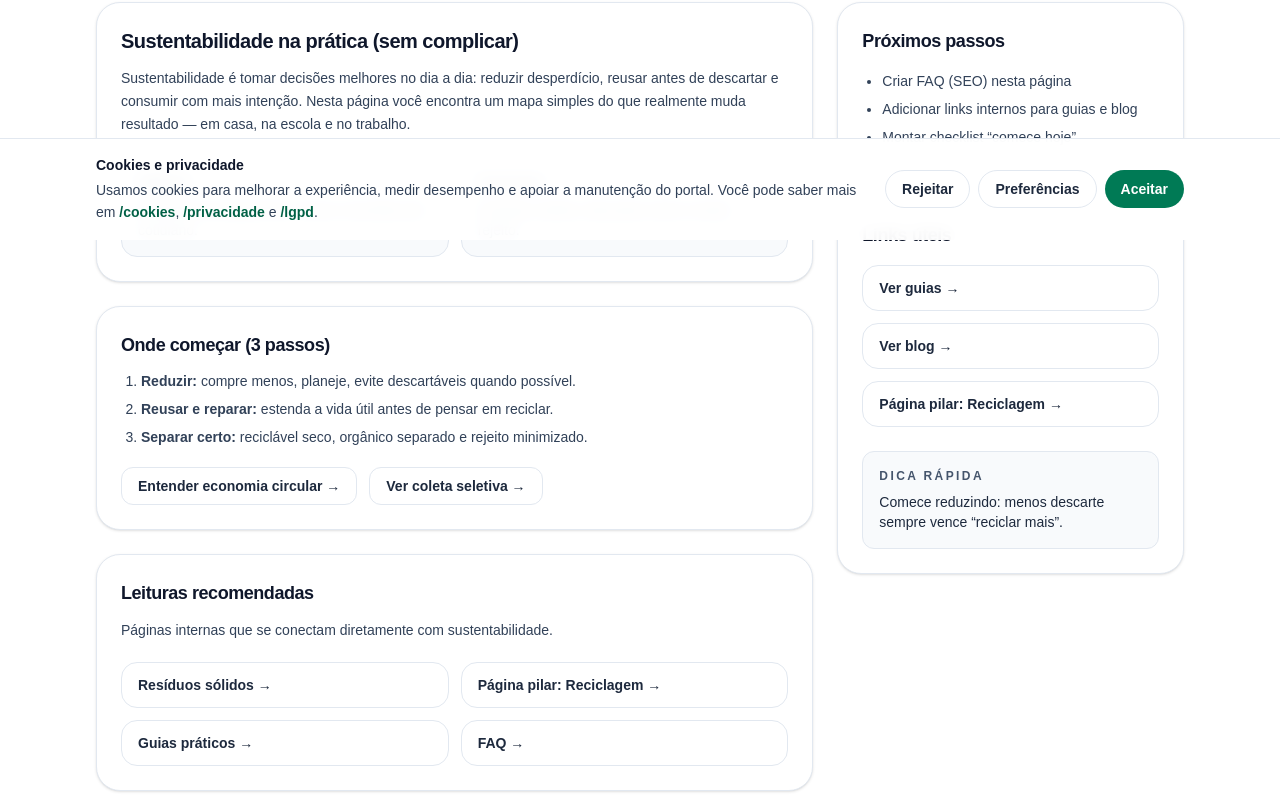
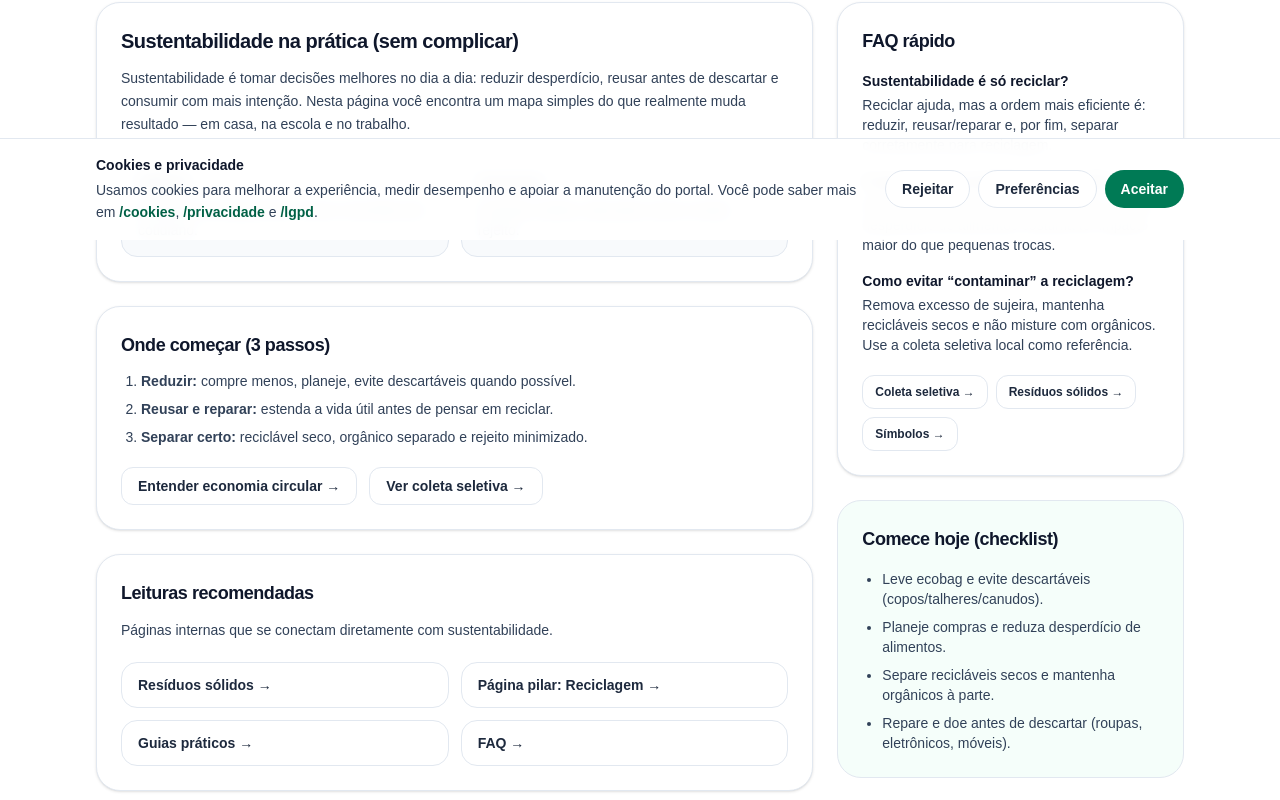
Before and after one commit to aieduardopompeu/reciclativa-portal, a Next.js app: page /sustentabilidade in a window 1280 px wide. Shown: the part 560-1360 px from the top of the page. Built offline with nearby package versions, Linux system fonts and the light colour scheme; no server answers.

Commit message:
chore: remove to-do from sustentabilidade sidebar

```diff
--- a/src/app/sustentabilidade/page.tsx
+++ b/src/app/sustentabilidade/page.tsx
@@ -192,14 +192,76 @@ export default function Page() {
 
           {/* Sidebar */}
           <aside className="space-y-6">
+            {/* FAQ rápido (substitui “Próximos passos”) */}
             <div className="rounded-3xl border border-slate-200 bg-white p-6 shadow-sm">
               <h3 className="text-lg font-extrabold tracking-tight text-slate-900">
-                Próximos passos
+                FAQ rápido
+              </h3>
+
+              <div className="mt-4 space-y-4 text-sm text-slate-700">
+                <div>
+                  <p className="font-semibold text-slate-900">
+                    Sustentabilidade é só reciclar?
+                  </p>
+                  <p className="mt-1">
+                    Reciclar ajuda, mas a ordem mais eficiente é: reduzir, reusar/reparar e,
+                    por fim, separar corretamente para reciclagem.
+                  </p>
+                </div>
+
+                <div>
+                  <p className="font-semibold text-slate-900">
+                    O que mais dá resultado no dia a dia?
+                  </p>
+                  <p className="mt-1">
+                    Evitar descartáveis, planejar compras e reduzir desperdício de alimentos
+                    costuma ter impacto maior do que pequenas trocas.
+                  </p>
+                </div>
+
+                <div>
+                  <p className="font-semibold text-slate-900">
+                    Como evitar “contaminar” a reciclagem?
+                  </p>
+                  <p className="mt-1">
+                    Remova excesso de sujeira, mantenha recicláveis secos e não misture com
+                    orgânicos. Use a coleta seletiva local como referência.
+                  </p>
+                </div>
+              </div>
+
+              <div className="mt-5 flex flex-wrap gap-2">
+                <Link
+                  href="/guias/coleta-seletiva"
+                  className="inline-flex rounded-xl border border-slate-200 bg-white px-3 py-2 text-xs font-semibold text-slate-800 hover:bg-slate-50"
+                >
+                  Coleta seletiva →
+                </Link>
+                <Link
+                  href="/residuos-solidos"
+                  className="inline-flex rounded-xl border border-slate-200 bg-white px-3 py-2 text-xs font-semibold text-slate-800 hover:bg-slate-50"
+                >
+                  Resíduos sólidos →
+                </Link>
+                <Link
+                  href="/simbolos-da-reciclagem"
+                  className="inline-flex rounded-xl border border-slate-200 bg-white px-3 py-2 text-xs font-semibold text-slate-800 hover:bg-slate-50"
+                >
+                  Símbolos →
+                </Link>
+              </div>
+            </div>
+
+            {/* Checklist “comece hoje” */}
+            <div className="rounded-3xl border border-slate-200 bg-emerald-50/50 p-6">
+              <h3 className="text-lg font-extrabold tracking-tight text-slate-900">
+                Comece hoje (checklist)
               </h3>
               <ul className="mt-4 list-disc space-y-2 pl-5 text-sm text-slate-700">
-                <li>Criar FAQ (SEO) nesta página</li>
-                <li>Adicionar links internos para guias e blog</li>
-                <li>Montar checklist “comece hoje”</li>
+                <li>Leve ecobag e evite descartáveis (copos/talheres/canudos).</li>
+                <li>Planeje compras e reduza desperdício de alimentos.</li>
+                <li>Separe recicláveis secos e mantenha orgânicos à parte.</li>
+                <li>Repare e doe antes de descartar (roupas, eletrônicos, móveis).</li>
               </ul>
             </div>
 
```
